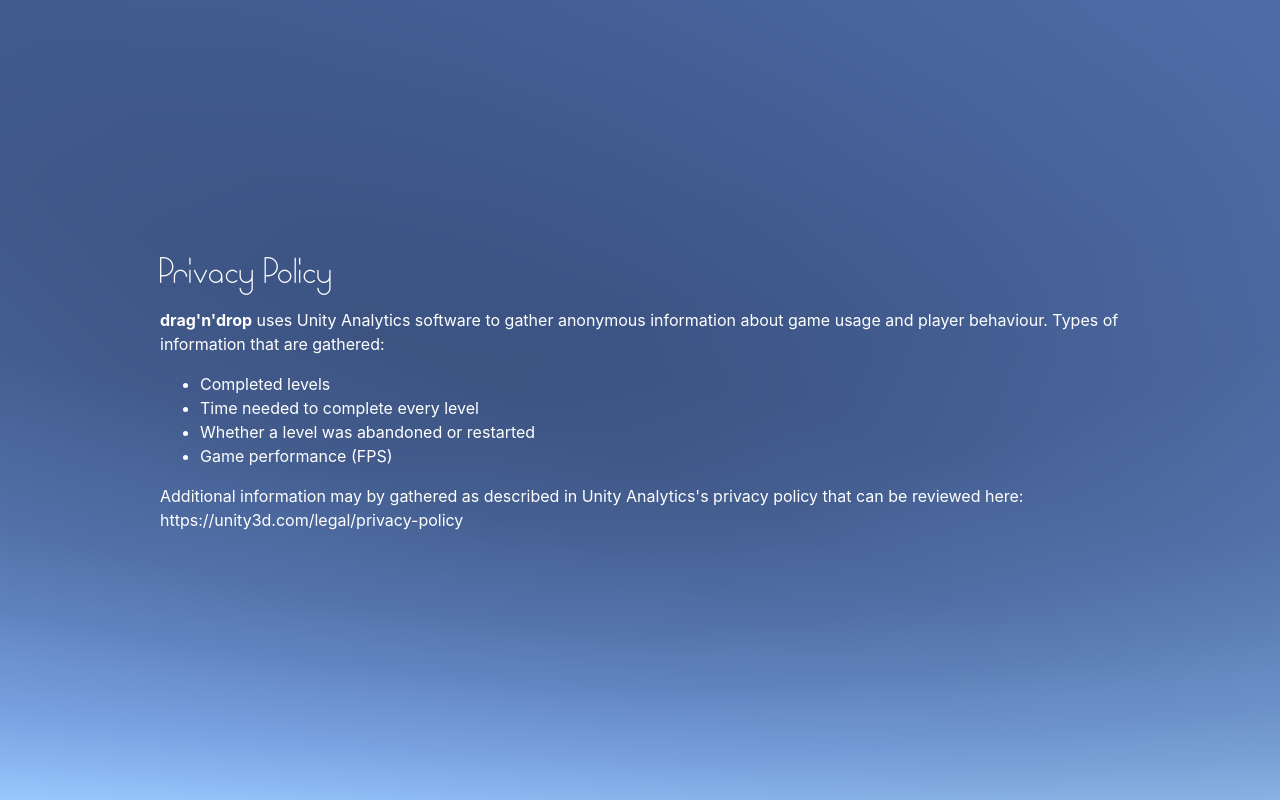
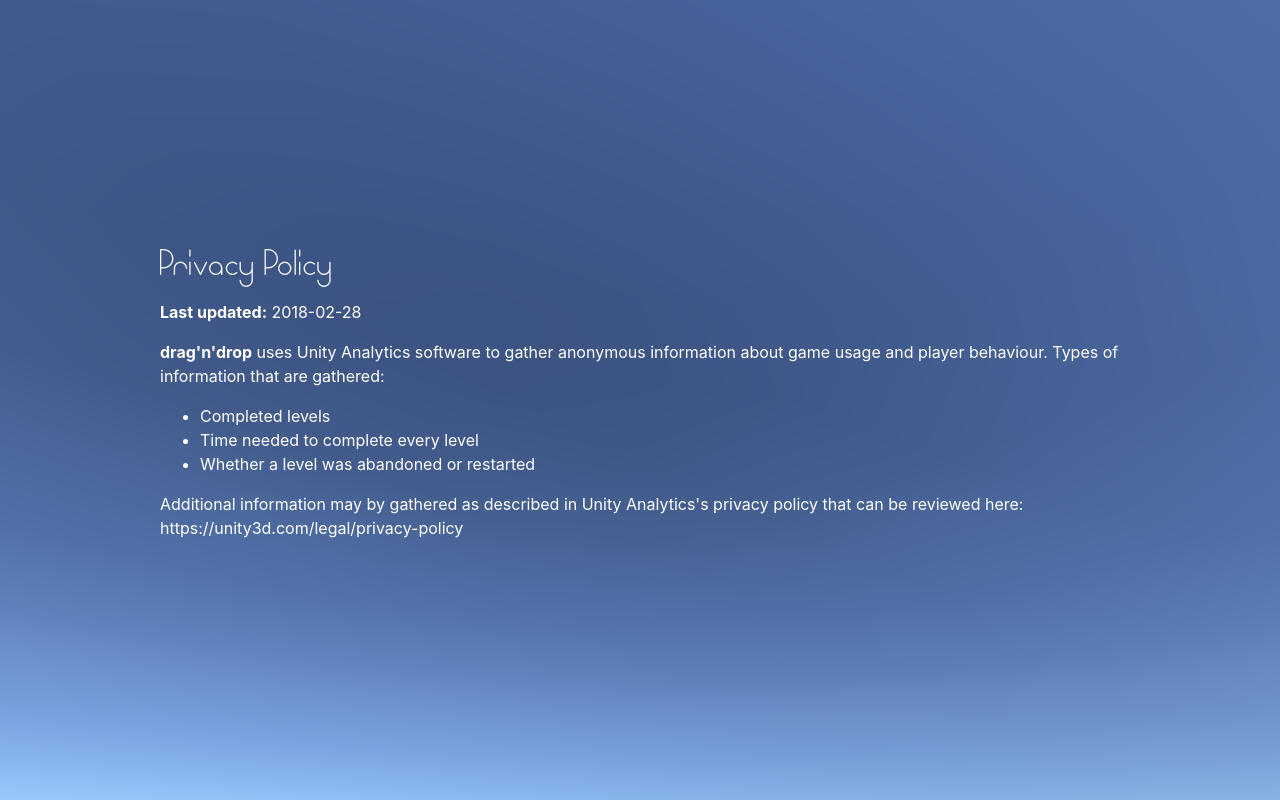
Before and after one commit to ditrytus/hypermaze-website, a website: page src/privacy-policy.html in a window 1280 px wide. Drawn offline with nearby package versions, Linux system fonts and the light colour scheme; files that its build step writes are made by us from their sources; files whose address does not match are found by name.

Commit message:
Removed gathering performamnce data from privacy policy.

```diff
--- a/src/privacy-policy.html
+++ b/src/privacy-policy.html
@@ -40,6 +40,7 @@
 
             <div class="col-sd-12">
                 <h1>Privacy Policy</h1>
+                <p><strong>Last updated:</strong> 2018-02-28</p>
                 <p>
                     <strong>drag'n'drop</strong> uses Unity Analytics software to gather anonymous information about game usage and  player behaviour. Types of information that are gathered:
                 </p>
@@ -47,7 +48,6 @@
                     <li>Completed levels</li>
                     <li>Time needed to complete every level</li>
                     <li>Whether a level was abandoned or restarted</li>
-                    <li>Game performance (FPS)</li>
                 </ul>
                 <p>
                     Additional information may by gathered as described in Unity Analytics's privacy policy that can be reviewed here:
```
